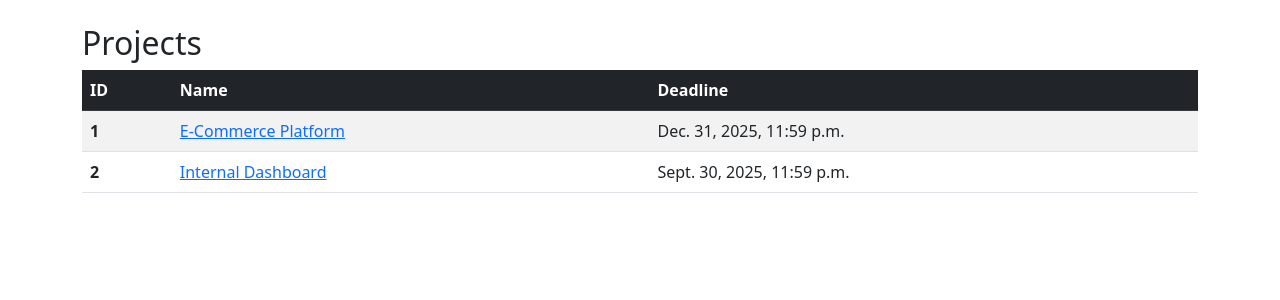
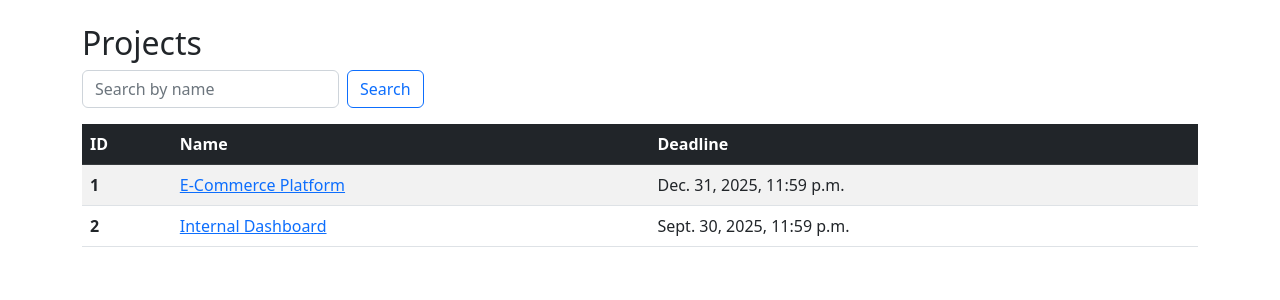
Before and after one commit to realasdfg/task-manager, a Django app: page /projects/ in a window 1280 px wide. Shown: the part 73-373 px from the top of the page. Run offline with Django 5.2, Linux system fonts and the light colour scheme; data comes from the database, SQL or seed files in the repository; some libraries are stand-ins or nearby versions.

Commit message:
Add search by name form to the projects

```diff
--- /dev/null
+++ b/tasks/forms.py
@@ -0,0 +1,10 @@
+from django import forms
+
+
+class ProjectNameSearchForm(forms.Form):
+    name = forms.CharField(
+        max_length=255,
+        required=False,
+        label="",
+        widget=forms.TextInput({"placeholder": "Search by name"})
+    )
--- a/tasks/views.py
+++ b/tasks/views.py
@@ -1,7 +1,9 @@
+from django.db.models import QuerySet
 from django.http import HttpRequest, HttpResponse
 from django.shortcuts import render
 from django.views import generic
 
+from tasks.forms import ProjectNameSearchForm
 from tasks.models import Project, Team, Worker, Task
 
 
@@ -22,6 +24,21 @@ def index(request: HttpRequest) -> HttpResponse:
 class ProjectListView(generic.ListView):
     model = Project
 
+    def get_context_data(self, *, object_list=None, **kwargs):
+        context = super(ProjectListView, self).get_context_data(**kwargs)
+        project_name = self.request.GET.get("name", "")
+        context["search_form"] = ProjectNameSearchForm(
+            initial={"name": project_name}
+        )
+        return context
+
+    def get_queryset(self):
+        queryset = Project.objects.all()
+        form = ProjectNameSearchForm(self.request.GET)
+        if form.is_valid():
+            return queryset.filter(name__icontains=form.cleaned_data["name"])
+        return queryset
+
 
 class ProjectDetailView(generic.DetailView):
     model = Project
--- a/templates/tasks/project_list.html
+++ b/templates/tasks/project_list.html
@@ -1,7 +1,12 @@
 {% extends "base.html" %}
+{% load crispy_forms_filters %}
 
 {% block content %}
   <h2>Projects</h2>
+  <form method="get" class="d-flex align-items-baseline gap-2">
+  {{ search_form|crispy }}
+  <input type="submit" value="Search" class="btn btn-outline-primary">
+</form>
   <table class="table table-striped">
     <thead class="table-dark">
     <tr>
```
